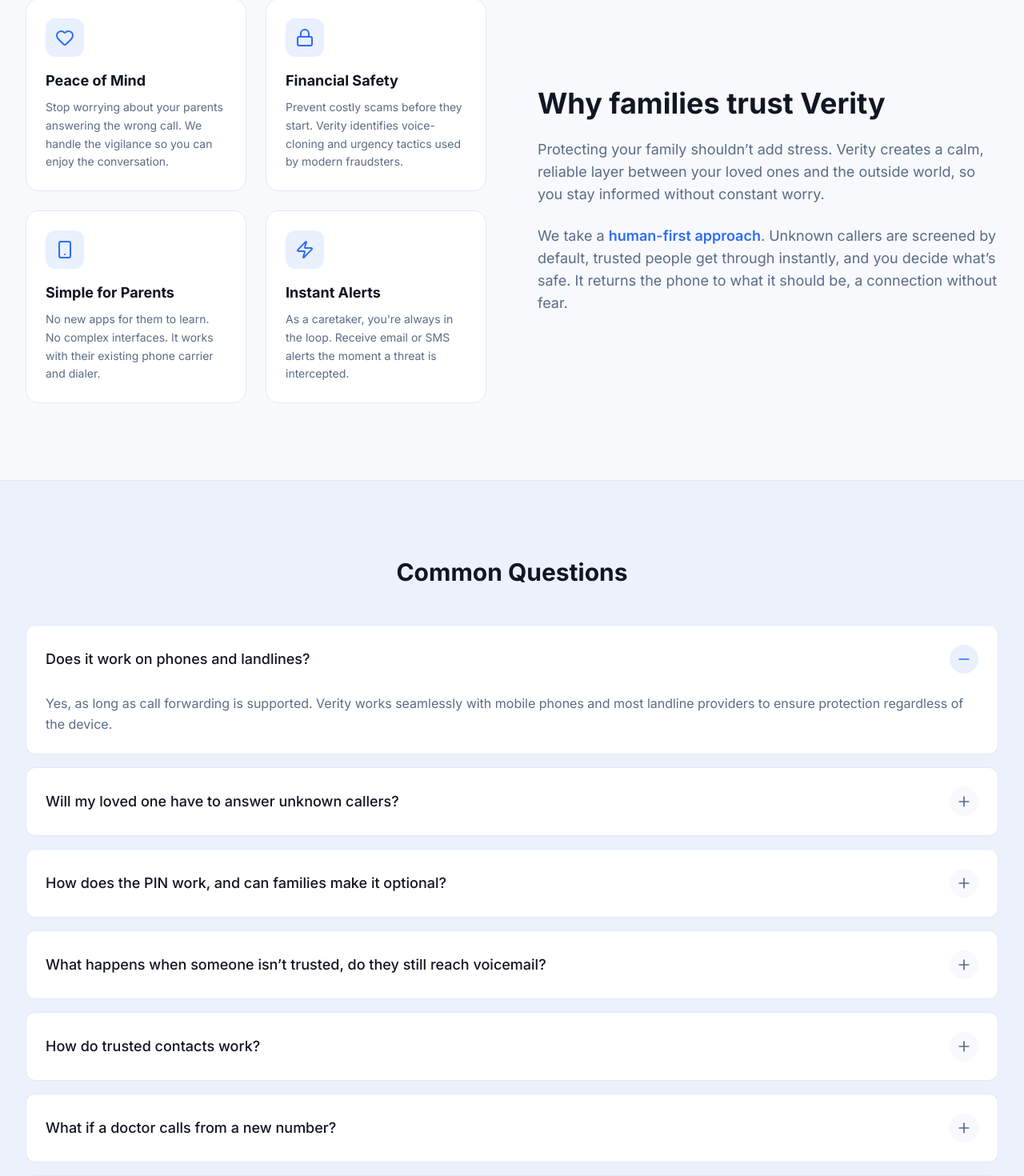
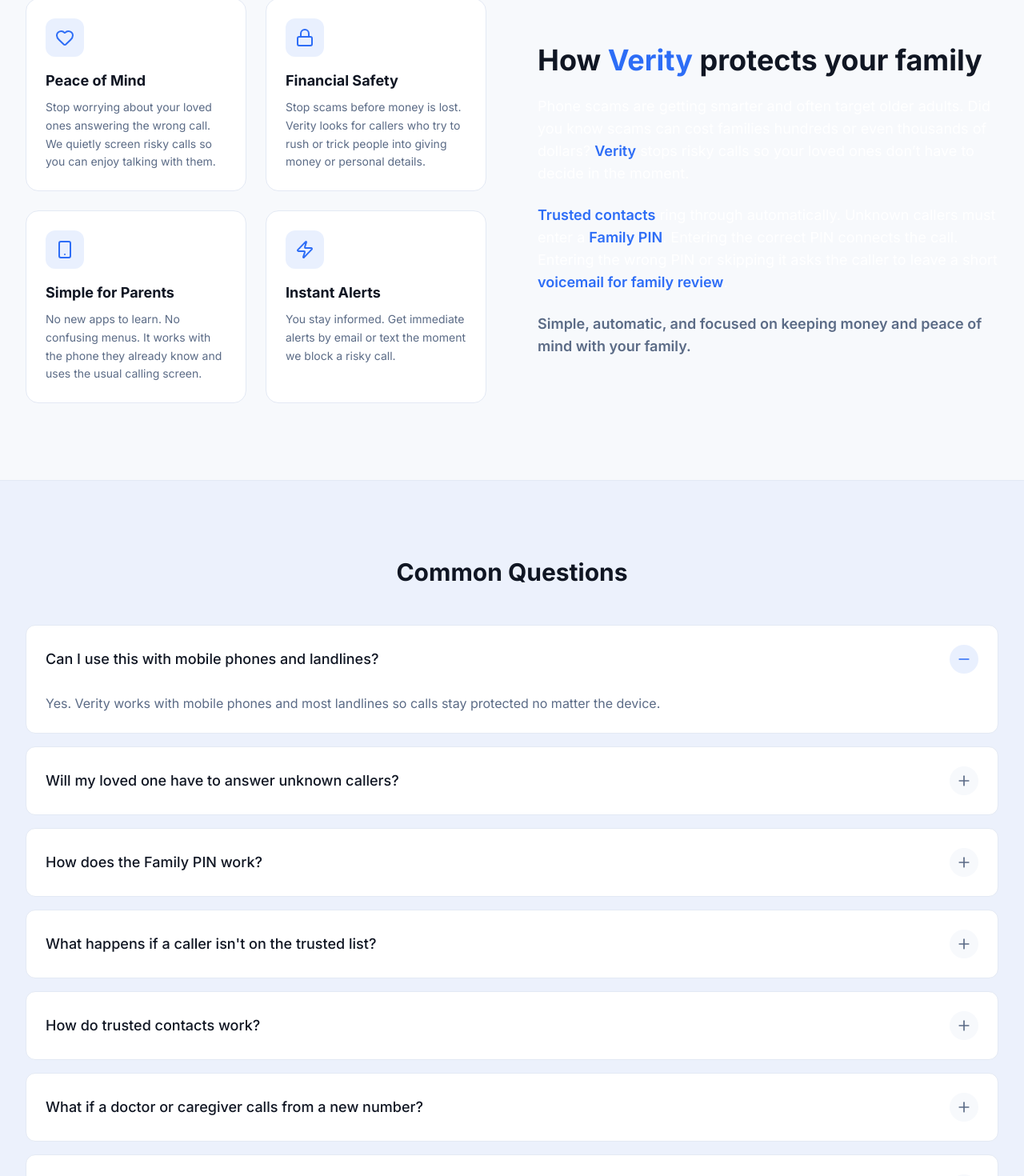
Before and after one commit to SynisterSage/verityweb, a React (Vite) app: page / in a window 1280 px wide. Shown: the part 1843-3313 px from the top of the page at 80% size. Built offline with nearby package versions, Linux system fonts and the light colour scheme.

Commit message:
Content: simplify FAQ & Benefits wording; style tweaks

```diff
--- a/components/sections/Benefits.tsx
+++ b/components/sections/Benefits.tsx
@@ -6,22 +6,22 @@
     {
       icon: Heart,
       title: "Peace of Mind",
-      description: "Stop worrying about your parents answering the wrong call. We handle the vigilance so you can enjoy the conversation."
+      description: "Stop worrying about your loved ones answering the wrong call. We quietly screen risky calls so you can enjoy talking with them."
     },
     {
       icon: Lock,
       title: "Financial Safety",
-      description: "Prevent costly scams before they start. Verity identifies voice-cloning and urgency tactics used by modern fraudsters."
+      description: "Stop scams before money is lost. Verity looks for callers who try to rush or trick people into giving money or personal details."
     },
     {
       icon: Smartphone,
       title: "Simple for Parents",
-      description: "No new apps for them to learn. No complex interfaces. It works with their existing phone carrier and dialer."
+      description: "No new apps to learn. No confusing menus. It works with the phone they already know and uses the usual calling screen."
     },
     {
       icon: Zap,
       title: "Instant Alerts",
-      description: "As a caretaker, you're always in the loop. Receive email or SMS alerts the moment a threat is intercepted."
+      description: "You stay informed. Get immediate alerts by email or text the moment we block a risky call."
     }
   ];
 
@@ -46,13 +46,16 @@
 
           <div className="order-1 lg:order-2 space-y-6">
             <h2 className="text-3xl md:text-4xl font-bold text-light-text dark:text-dark-text">
-              Why families trust Verity
+              How <span className="text-brand-blue">Verity</span> protects your family
             </h2>
-            <p className="text-lg text-light-muted dark:text-dark-muted">
-              Protecting your family shouldn’t add stress. Verity creates a calm, reliable layer between your loved ones and the outside world, so you stay informed without constant worry.
+            <p className="text-lg text-white dark:text-white">
+              Phone scams are getting smarter and often target older adults. Did you know scams can cost families hundreds or even thousands of dollars? <span className="text-brand-blue font-semibold">Verity</span> stops risky calls so your loved ones don’t have to decide in the moment.
             </p>
-            <p className="text-lg text-light-muted dark:text-dark-muted">
-              We take a <span className="text-brand-blue font-semibold">human-first approach</span>. Unknown callers are screened by default, trusted people get through instantly, and you decide what’s safe. It returns the phone to what it should be, a connection without fear.
+            <p className="text-lg text-white dark:text-white">
+              <span className="text-brand-blue font-semibold">Trusted contacts</span> ring through automatically. Unknown callers must enter a <span className="text-brand-blue font-semibold">Family PIN</span>. Entering the correct PIN connects the call. Entering the wrong PIN or skipping it asks the caller to leave a short <span className="text-brand-blue font-semibold">voicemail for family review</span>.
+            </p>
+            <p className="text-lg text-light-muted dark:text-dark-muted font-semibold">
+              Simple, automatic, and focused on keeping money and peace of mind with your family.
             </p>
           </div>
 
--- a/components/sections/FAQ.tsx
+++ b/components/sections/FAQ.tsx
@@ -7,32 +7,32 @@
 
   const items: FaqItem[] = [
     {
-      question: "Does it work on phones and landlines?",
-      answer: "Yes, as long as call forwarding is supported. Verity works seamlessly with mobile phones and most landline providers to ensure protection regardless of the device."
+      question: "Can I use this with mobile phones and landlines?",
+      answer: "Yes. Verity works with mobile phones and most landlines so calls stay protected no matter the device."
     },
     {
       question: "Will my loved one have to answer unknown callers?",
-      answer: "No. Unknown callers are screened silently and go to voicemail where they are reviewed by family or caregivers. Your loved one is never disturbed by strangers."
+      answer: "No. Unknown callers are screened and sent to voicemail for family review so your loved one is not bothered by strangers."
     },
     {
-      question: "How does the PIN work, and can families make it optional?",
-      answer: "Unknown callers are asked for a short PIN. If they enter it, the call connects; if not, they can leave a message for review. Families can choose to disable the PIN so unknown callers go straight to the reviewed message instead."
+      question: "How does the Family PIN work?",
+      answer: "Unknown callers are asked to enter a short Family PIN. If they enter it correctly the call connects. If they get it wrong or skip it, they leave a short voicemail for your family to review. You can turn the PIN off if you prefer."
     },
     {
-      question: "What happens when someone isn’t trusted, do they still reach voicemail?",
-      answer: "They don’t ring your loved one. Verity answers, asks for a brief message, and you review it in the app. You can then mark it safe or block the number."
+      question: "What happens if a caller isn't on the trusted list?",
+      answer: "Their call is answered by Verity, not your loved one. Verity asks them to leave a short message (or enter the PIN if you’ve turned that on). You review it in the app and decide to allow or block the number."
     },
     {
       question: "How do trusted contacts work?",
-      answer: "You choose family, friends, and doctors to add to the safe list. Calls from these trusted contacts bypass the PIN requirement and ring the phone immediately."
+      answer: "Add family, friends, and doctors from your phone's Contacts. Calls from trusted contacts bypass the PIN and ring through right away."
     },
     {
-      question: "What if a doctor calls from a new number?",
-      answer: "Verity will ask them for the Family PIN. If they enter it, the call rings through. If they don't have it, they can leave a message, and you can mark the number as safe for next time."
+      question: "What if a doctor or caregiver calls from a new number?",
+      answer: "They will be asked for the Family PIN. If they enter it the call connects. If not, they can leave a short message and you can mark the number as trusted afterward."
     },
     {
-      question: "How much does Verity Protect cost?",
-      answer: "We are currently in early access. Pricing will be announced soon. We encourage you to join the waitlist to get the latest updates on launch availability."
+      question: "How much does this cost?",
+      answer: "We're in early access and will share pricing soon. Join the waitlist to get updates and early access offers."
     }
   ];
 
```
